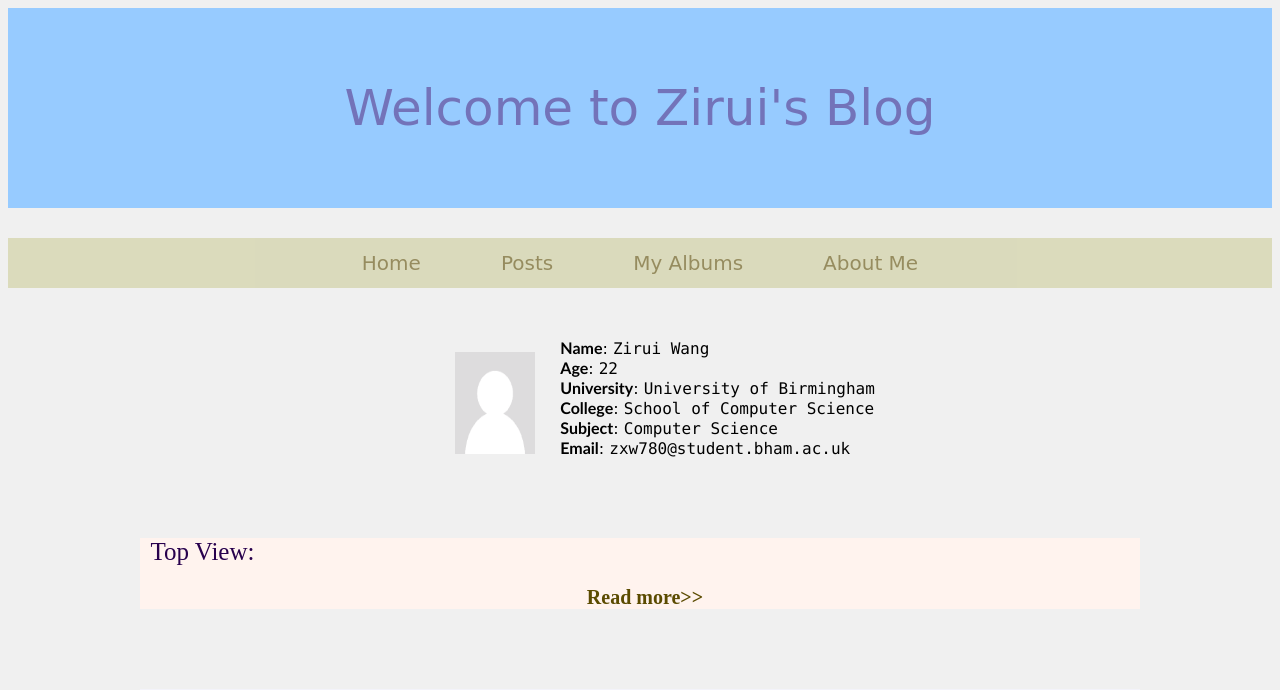
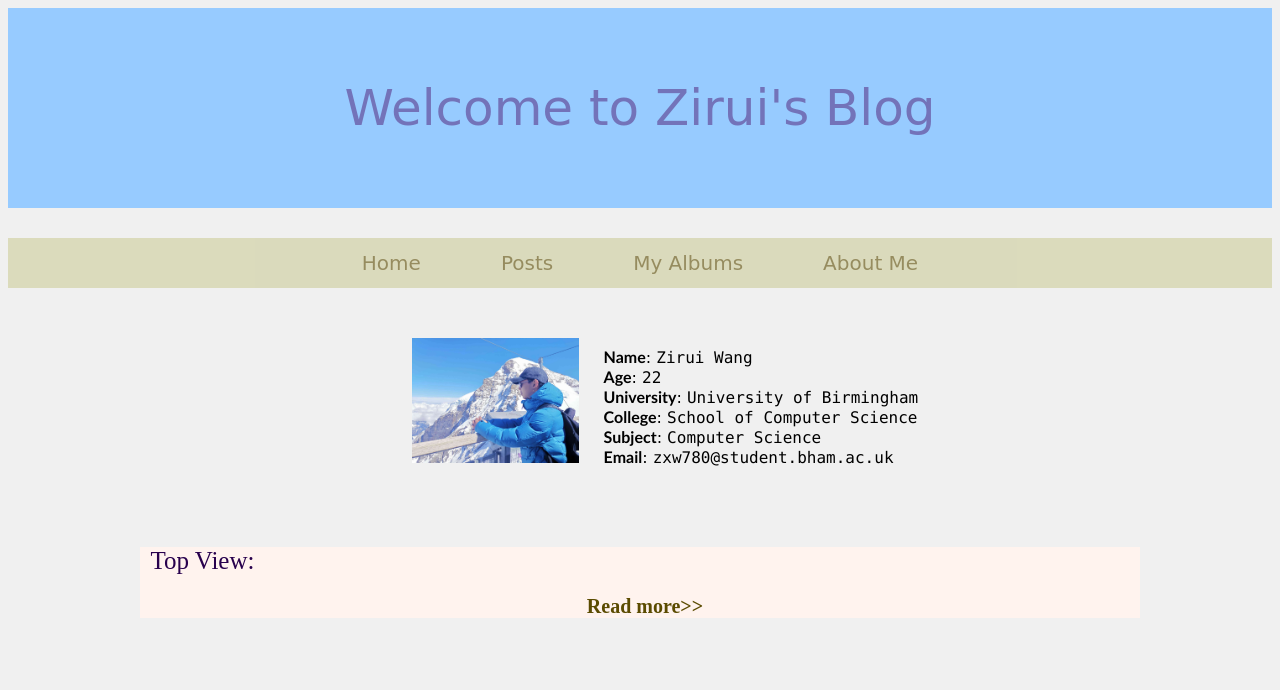
Before and after one commit to ziruiwang333/myBlog_v3.0, a Django app: page / in a window 1280 px wide. Shown: the top 690 px of the page. Run offline with Django 3.2, Linux system fonts and the light colour scheme; data that the repository does not hold is empty; some web fonts are replaced.

Commit message:
final version

```diff
--- a/blog/static/css/index.css
+++ b/blog/static/css/index.css
@@ -35,6 +35,11 @@ div.me{
 div.photo{
 	margin-left: 50px;
 	display: inline-block;
+}
+
+div.photo img{
+	height: 125;
+	width: auto;
 }
 
 span.infoTitle{
--- a/blog/templates/blog/index.html
+++ b/blog/templates/blog/index.html
@@ -9,7 +9,7 @@
 {% block content %}
 	<!--Me  infoTitle & infoBody><-->
 	<div class="me">
-		<div class="photo"><img src="{% static 'images/myPhoto.png' %}" width="80" height="102"/></div>
+		<div class="photo"><img src="{% static 'images/indexPhoto.JPG' %}" width="80" height="102"/></div>
 		<div class="personal">
 		<div class="name1"><span class="infoTitle">Name</span>: <span class="infoBody">Zirui Wang</span></div>
 		<div class="age1"><span class="infoTitle">Age</span>: <span class="infoBody">22</span></div>
```
Also changed, not shown: blog/static/images/indexPhoto.JPG (added).
